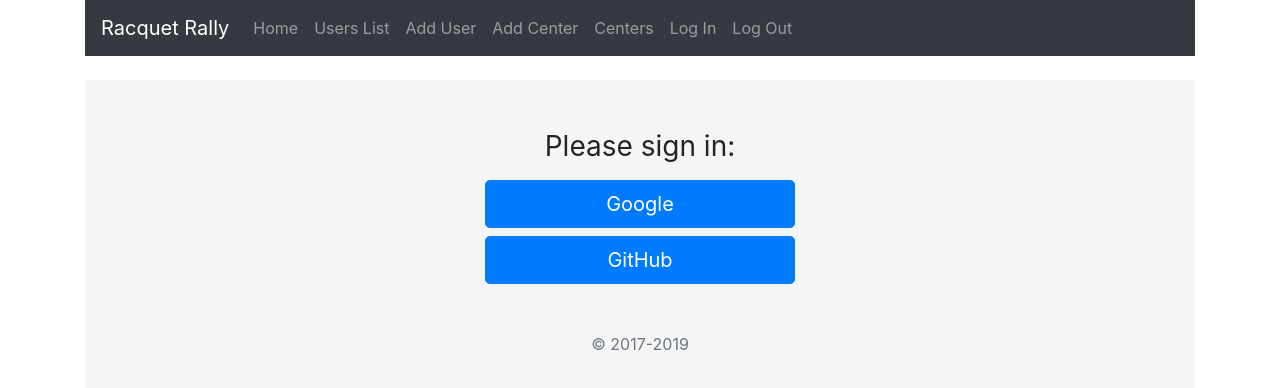
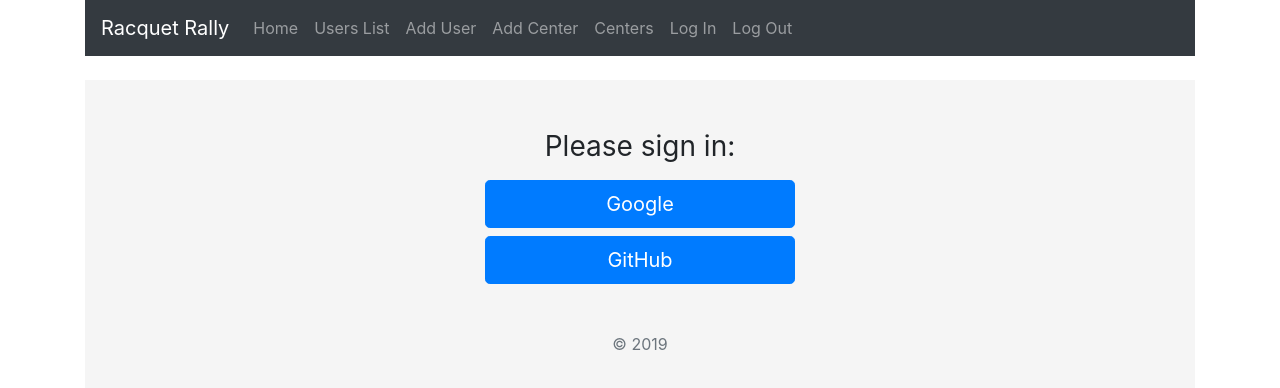
Before and after one commit to lmasullo/rally, a React (Create React App) app in the folder client/: page / in a window 1280 px wide. Shown: the top 388 px of the page. Built offline with nearby package versions, Linux system fonts and the light colour scheme; no server answers.

Commit message:
Updated navbar logout

```diff
--- a/client/src/components/login.component.js
+++ b/client/src/components/login.component.js
@@ -63,7 +63,7 @@ class Login extends Component {
               <a href={process.env.REACT_APP_PROD_URL_LOGIN || "http://localhost:4000/auth/google"} className="btn btn-lg btn-primary btn-block" role="button">Google</a>
               <a href={process.env.REACT_APP_PROD_URL_LOGIN || "http://localhost:4000/auth/github"} className="btn btn-lg btn-primary btn-block" role="button">GitHub</a>
 
-              <p className="mt-5 mb-3 text-muted">&copy; 2017-2019</p>
+              <p className="mt-5 mb-3 text-muted">&copy; 2019</p>
             </form>
           </div>
       </div>
--- a/client/src/components/navbar.component.js
+++ b/client/src/components/navbar.component.js
@@ -29,8 +29,8 @@ export default class Navbar extends Component {
                             <Link to="/" className="nav-link">Log In</Link>
                         </li>
                         <li className="navbar-item">
-                            <Link to="/logout" className="nav-link">Log Out</Link>
-                            {/* <a href="http://localhost:4000/logout" className="nav-link">Log Out</a> */}
+                            {/* <Link to="/logout" className="nav-link">Log Out</Link> */}
+                            <a href="http://localhost:4000/auth/logout" className="nav-link">Log Out</a>
                         </li>
                     </ul>
                 </div>
```
